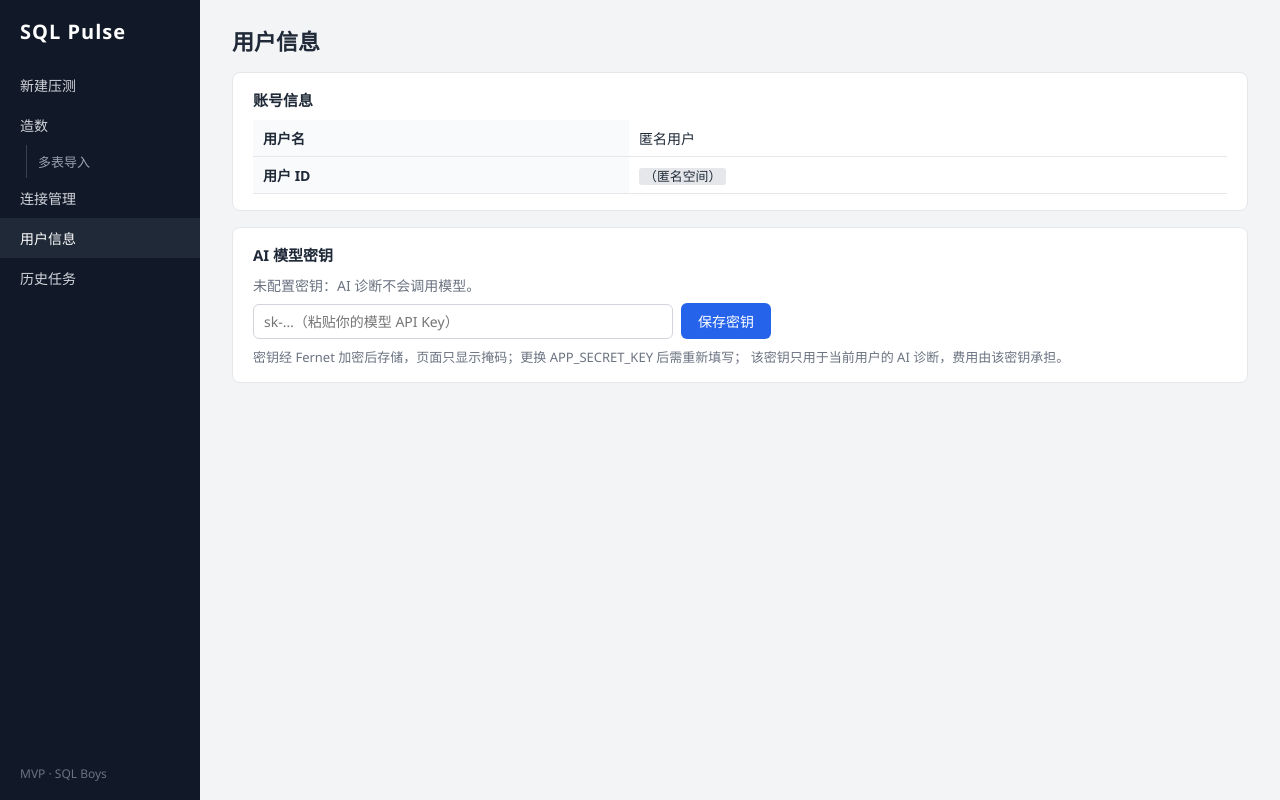
After one commit to 156999/sqlPulse, a FastAPI app: template app/templates/profile.html in a window 1280 px wide. The commit adds this page. Run offline with FastAPI, Linux system fonts and the light colour scheme; the template is opened without the code that fills it, so the values that code supplies are empty; parts of the project's set-up code (start-up, migrations or seed data) failed here and were passed over.

Commit message:
新增「用户信息」页，AI 模型密钥管理从报告页迁移至独立页面

```diff
--- a/app/templates/base.html
+++ b/app/templates/base.html
@@ -18,6 +18,7 @@
       <a href="/datagen" {% block nav_datagen %}{% endblock %}>造数</a>
       <a href="/datagen/multi" {% block nav_datagen_multi %}class="nav-sub"{% endblock %}>多表导入</a>
       <a href="/connections" {% block nav_connections %}{% endblock %}>连接管理</a>
+      <a href="/profile" {% block nav_profile %}{% endblock %}>用户信息</a>
       <a href="/runs" {% block nav_runs %}{% endblock %}>历史任务</a>
     </nav>
     {% else %}
--- /dev/null
+++ b/app/templates/profile.html
@@ -0,0 +1,47 @@
+{% extends "base.html" %}
+{% block title %}用户信息 · SQL Pulse{% endblock %}
+{% block nav_profile %}class="active"{% endblock %}
+{% block content %}
+<h1>用户信息</h1>
+
+<div class="card">
+  <h3>账号信息</h3>
+  <table class="table">
+    <tr><th>用户名</th><td>{{ user.username if user else '匿名用户' }}</td></tr>
+    <tr><th>用户 ID</th><td><code>{{ user.id if user else '（匿名空间）' }}</code></td></tr>
+  </table>
+</div>
+
+<div class="card" id="ai-key">
+  <h3>AI 模型密钥</h3>
+  <p>
+    {% if ai.source == 'user' %}
+      已配置：<code>{{ ai.masked }}</code>
+      <span class="muted">模型 {{ ai.model }} · 请求 {{ ai.base_url_host }} · 费用由该密钥承担</span>
+    {% elif ai.source == 'server' %}
+      将使用服务器默认密钥 <code>{{ ai.masked }}</code>
+      <span class="muted">模型 {{ ai.model }} · 请求 {{ ai.base_url_host }}</span>
+    {% elif ai.source == 'broken' %}
+      <span class="err-msg">已保存的密钥无法解密（APP_SECRET_KEY 可能已更换），请重新填写。</span>
+    {% else %}
+      <span class="muted">未配置密钥：AI 诊断不会调用模型。</span>
+    {% endif %}
+  </p>
+  {% if ai_key_error %}<p class="err-msg">{{ ai_key_error }}</p>{% endif %}
+  <form method="post" action="/api/ai/key" class="ai-key-form">
+    <input type="password" name="api_key" autocomplete="new-password" maxlength="1024"
+           placeholder="sk-…（粘贴你的模型 API Key）">
+    <button class="primary">{{ '替换密钥' if ai.source in ('user', 'broken') else '保存密钥' }}</button>
+  </form>
+  {% if ai.source in ('user', 'broken') %}
+  <form method="post" action="/api/ai/key/delete" class="ai-key-form"
+        onsubmit="return confirm('确定删除已保存的模型密钥？删除后 AI 诊断不可用。');">
+    <button>删除密钥</button>
+  </form>
+  {% endif %}
+  <p class="hint">
+    密钥经 Fernet 加密后存储，页面只显示掩码；更换 APP_SECRET_KEY 后需重新填写；
+    该密钥只用于当前用户的 AI 诊断，费用由该密钥承担。
+  </p>
+</div>
+{% endblock %}
```
Also changed, not shown: app/routers/ai.py (+7 -11 lines), app/routers/pages.py (+17 -3 lines), app/templates/ai_diagnose.html (+5 -15 lines).
